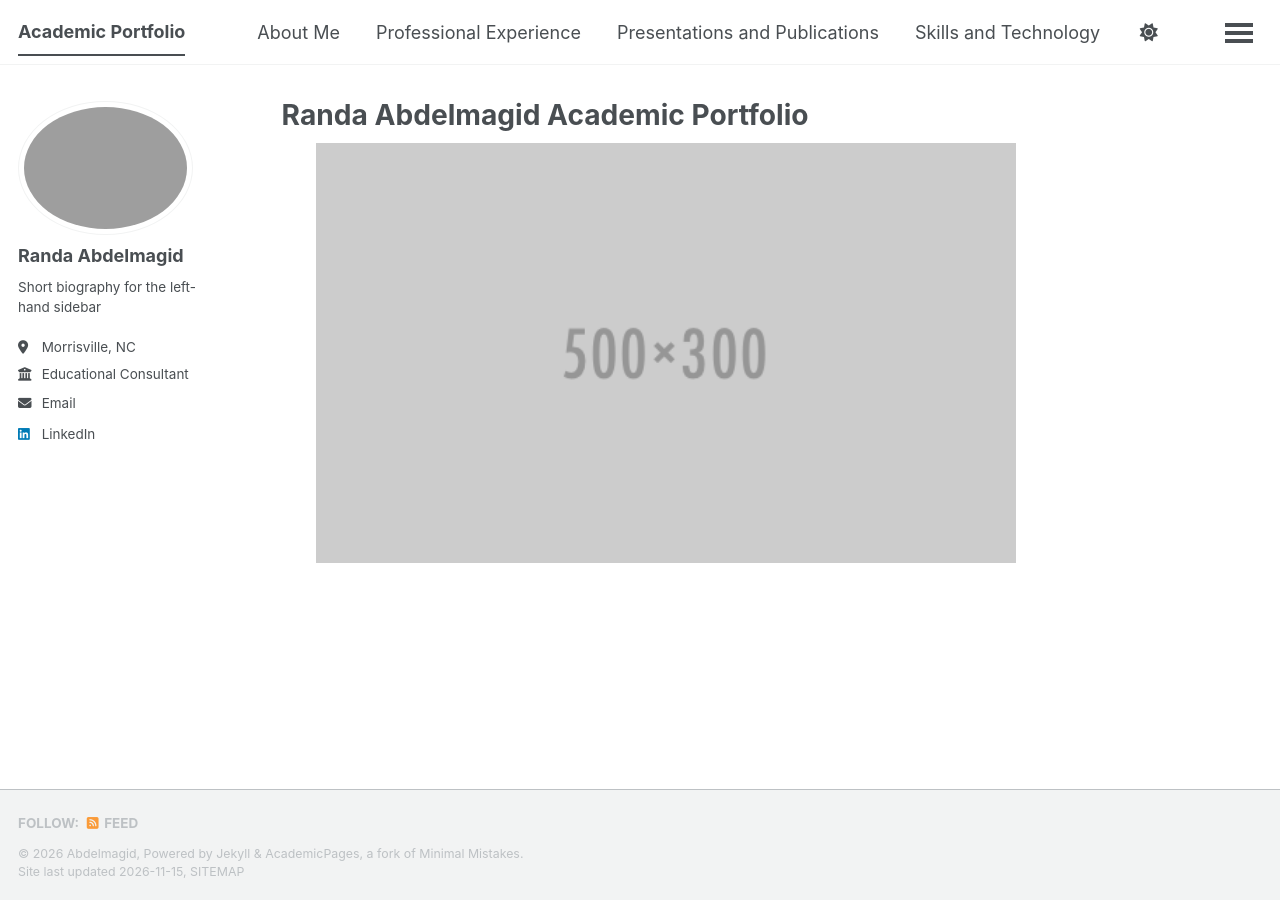
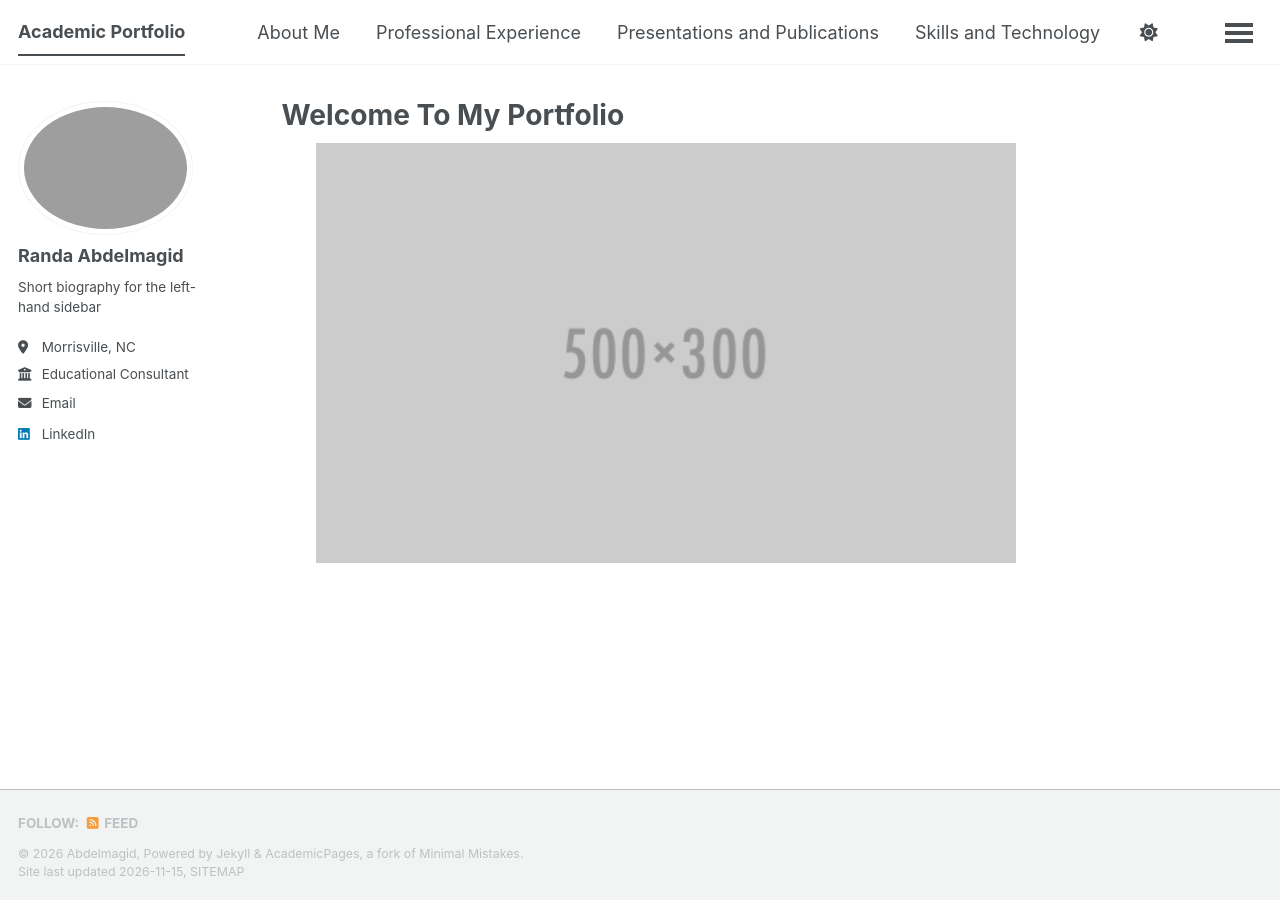
Before and after one commit to rfabdelmagid/rfabdelmagid.github.io, a Jekyll site: the page built from _pages/about.md, in a window 1280 px wide. Built offline with Jekyll 4.4.1, drawn with Linux system fonts in a browser that asks for light colours; a script bundle is joined from its source files by our own code; a style sheet for code colours, icons or effects is not loaded.

Commit message:
Update about.md

```diff
--- a/_pages/about.md
+++ b/_pages/about.md
@@ -1,6 +1,6 @@
 ---
 permalink: /
-title: "Randa Abdelmagid Academic Portfolio"
+title: "Welcome To My Portfolio"
 author_profile: true
 redirect_from:
   - /about/
@@ -8,6 +8,7 @@ redirect_from:
 
 ---
 
+
 <p align="center">
   <img src="/images/500x300.png" alt="about" width="700">
 </p>
```
